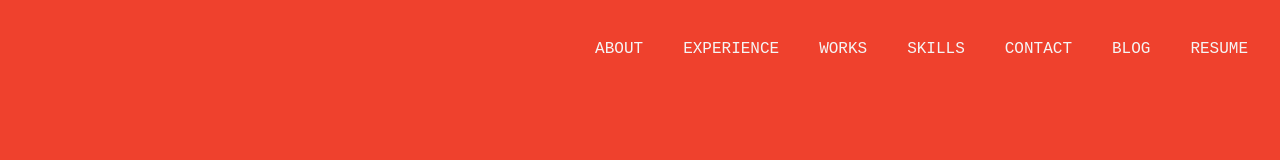
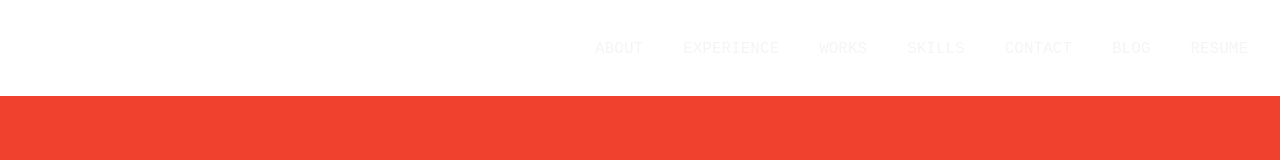
Before and after one commit to TanjimulSabbir/my-portfolio, a React (Vite) app: page / in a window 1280 px wide. Shown: the top 160 px of the page. Built offline with nearby package versions, Linux system fonts and the light colour scheme.

Commit message:
work-page-on-working

```diff
--- a/src/Components/Header/Navbar.jsx
+++ b/src/Components/Header/Navbar.jsx
@@ -14,13 +14,13 @@ const Navbar = () => {
     </>
 
     return (
-        <div className={`navbar py-4 ${open ? "bg-white" : "bg-[#EF412D]"}`}>
+        <div className={`navbar py-4 ${open ? "bg-white" : "bg-white"}`}>
             <div className="navbar flex item-center justify-end text-black z-50">
                 <div className="mid-lg:hidden">
                     <label tabIndex={0} onClick={() => setOpen(!open)} className="btn btn-outline UniversalMargin text-4xl border-none hover:bg-transparent text-black mid-lg:hidden">
                         <p className={`${open && "transition duration-700 transform rotate-90"}`}>{open ? <RxCross1 /> : <RxHamburgerMenu />}</p>
                     </label>
-                    <ul tabIndex={0} className={`${open || "hidden"} fixed inset-0 mt-20 px-6 py-10 shadow w-screen h-screen space-y-8 bg-white uppercase`}>
+                    <ul tabIndex={0} className={`fixed inset-0 mt-20 px-6 py-10 shadow w-screen h-screen space-y-8 bg-white uppercase`}>
                         {Menu}
                     </ul>
                 </div>
```
